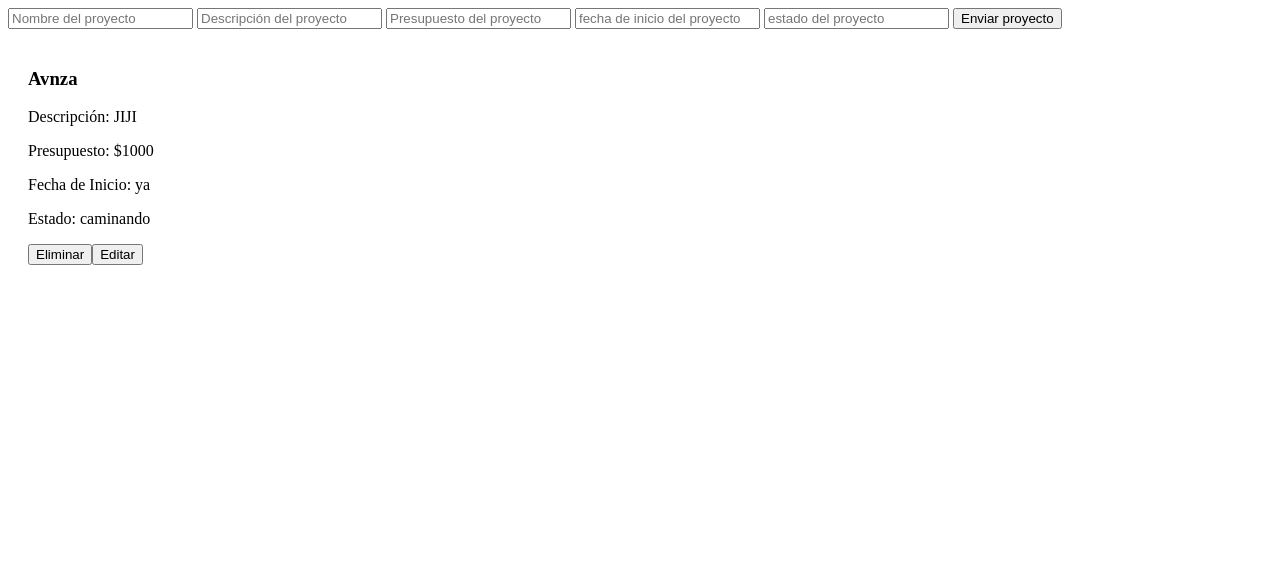
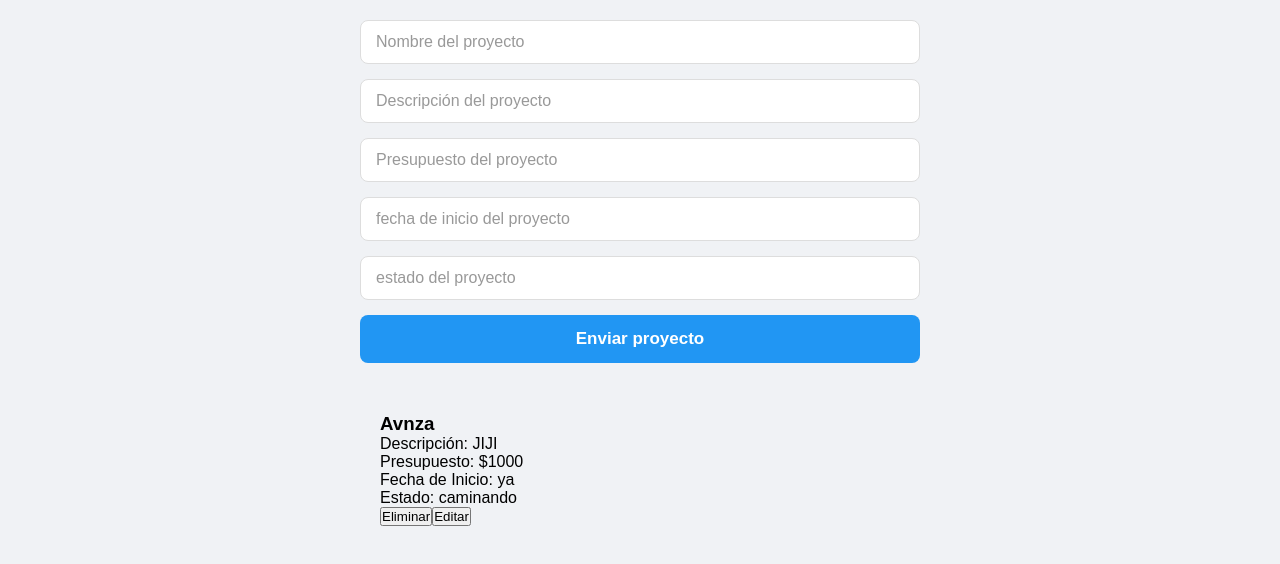
Before and after one commit to sgordonfwdcostarica-cell/proyectoGrupo7, a website with bundled scripts: page public/pages/proyectosViales.html in a window 1280 px wide. Built offline with nearby package versions, Linux system fonts and the light colour scheme; data requests are answered from the project's data file.

Commit message:
cambios css

```diff
--- /dev/null
+++ b/public/css/viales.css
@@ -0,0 +1,82 @@
+/* Estilos generales */
+* {
+    margin: 0;
+    padding: 0;
+    box-sizing: border-box;
+    font-family: Arial, sans-serif;
+}
+
+body {
+    background-color: #f0f2f5;
+    padding: 20px;
+    max-width: 600px;
+    margin: 0 auto;
+}
+
+/* Estilos de inputs */
+input {
+    display: block;
+    width: 100%;
+    padding: 12px 15px;
+    margin-bottom: 15px;
+    border: 1px solid #ddd;
+    border-radius: 8px;
+    font-size: 16px;
+    transition: border-color 0.3s ease;
+}
+
+input::placeholder {
+    color: #999;
+}
+
+input:focus {
+    outline: none;
+    border-color: #2196f3;
+    box-shadow: 0 0 0 2px rgba(33, 150, 243, 0.2);
+}
+
+/* Estilo del botón */
+#btnEnviarProyecto {
+    width: 100%;
+    padding: 14px;
+    background-color: #2196f3;
+    color: white;
+    border: none;
+    border-radius: 8px;
+    font-size: 17px;
+    font-weight: bold;
+    cursor: pointer;
+    transition: background-color 0.3s ease;
+    margin-bottom: 30px;
+}
+
+#btnEnviarProyecto:hover {
+    background-color: #1976d2;
+}
+
+/* Estilo del contenedor de proyectos */
+#contenedorProyectos {
+    display: flex;
+    flex-direction: column;
+    gap: 15px;
+}
+
+/* Estilo para cada tarjeta de proyecto (se recomienda agregarla en el HTML dinámicamente) */
+.proyecto-tarjeta {
+    background-color: white;
+    padding: 20px;
+    border-radius: 8px;
+    box-shadow: 0 2px 4px rgba(0, 0, 0, 0.1);
+}
+
+.proyecto-tarjeta h3 {
+    color: #1a73e8;
+    margin-bottom: 8px;
+    font-size: 18px;
+}
+
+.proyecto-tarjeta p {
+    color: #5f6368;
+    margin-bottom: 5px;
+    font-size: 15px;
+}
--- a/public/pages/proyectosViales.html
+++ b/public/pages/proyectosViales.html
@@ -18,4 +18,5 @@
 
 </body>
 <script type="module" src="../js/proyectos.js"></script>
+<script type="module" src="../css/viales.css"></script>
 </html>
```
